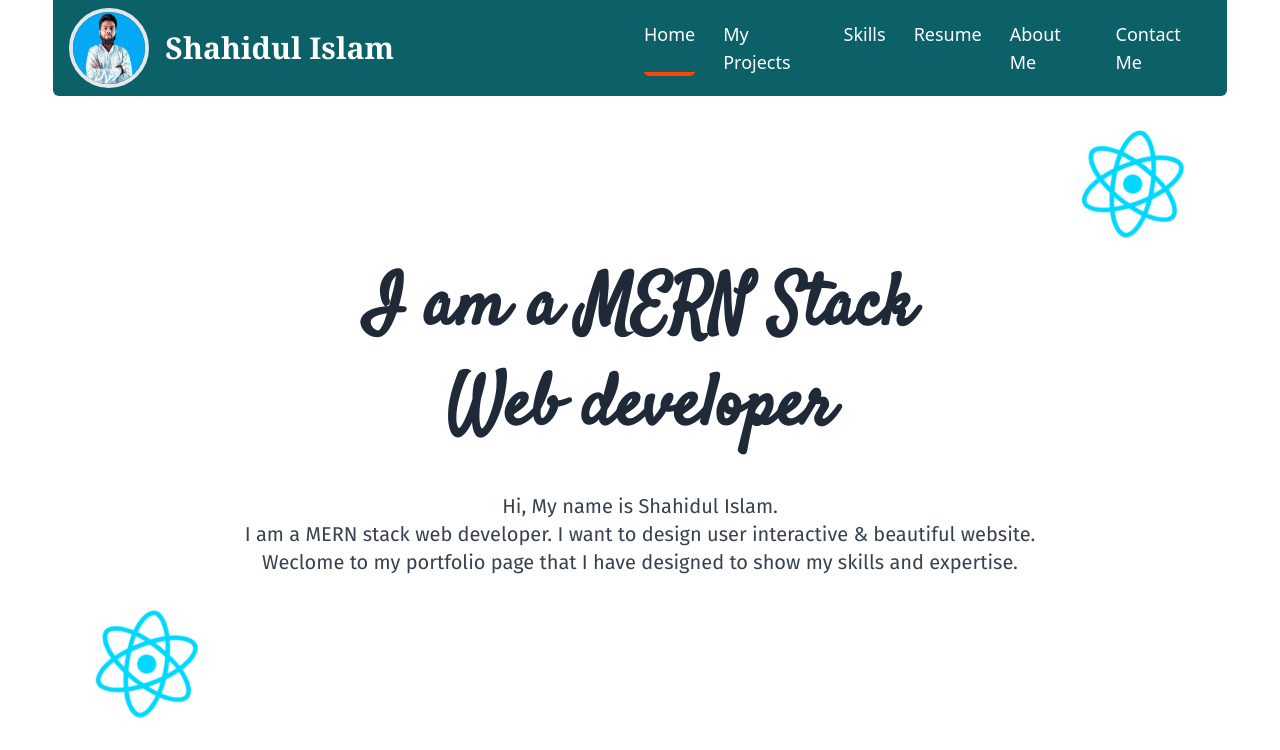
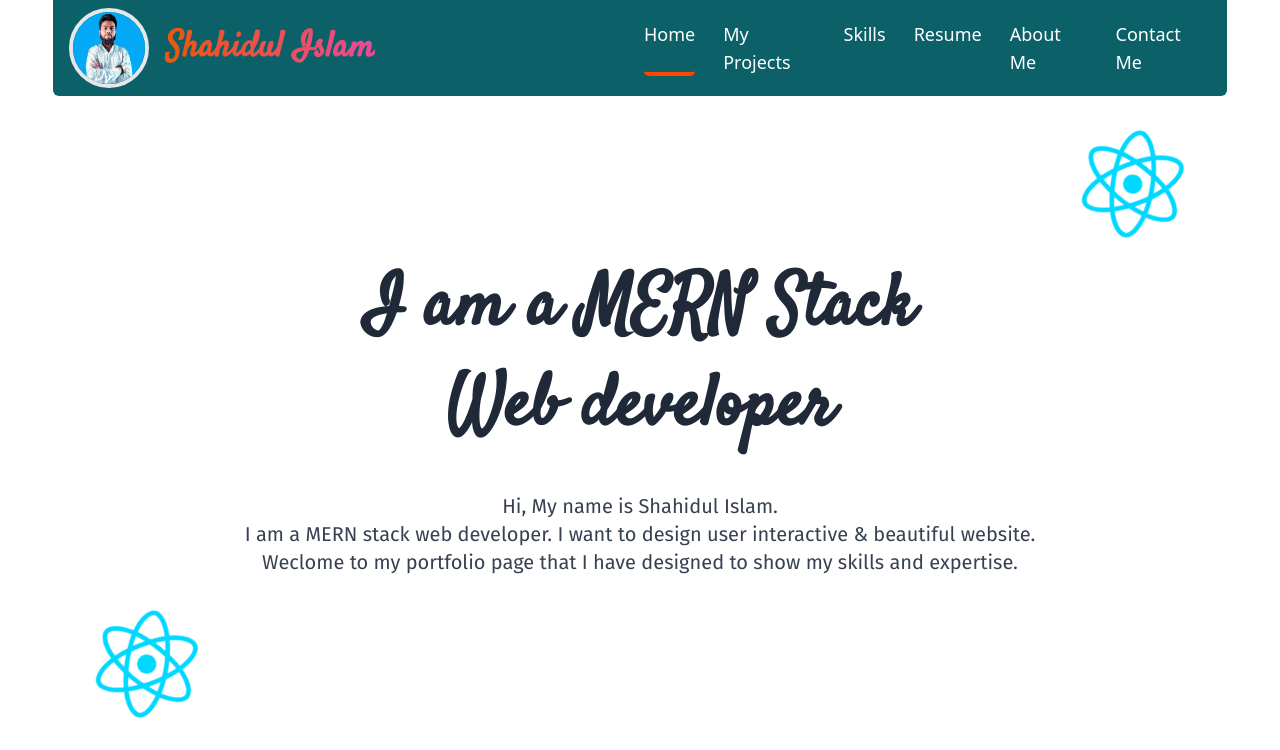
Before and after one commit to Shahidul-Islam-Jony/my-portfolio, a React (Vite) app: page / in a window 1280 px wide. Shown: the top 750 px of the page. Built offline with nearby package versions, Linux system fonts and the light colour scheme.

Commit message:
text gradient color added

```diff
--- a/src/components/Navbar/Navbar.jsx
+++ b/src/components/Navbar/Navbar.jsx
@@ -31,7 +31,7 @@ const Navbar = () => {
                     </div>
                     <div className="flex w-full items-center">
                         <img src={logo} className="w-14 h-14 border-4 md:w-20 md:h-20 rounded-full" alt="" />
-                        <p className="text-white text-2xl md:text-3xl font-serif font-bold ml-4  w-full">Shahidul Islam</p>
+                        <p className=" text-2xl md:text-4xl satisfyFont font-bold ml-4 bg-gradient-to-r from-orange-600 to-pink-500 text-transparent bg-clip-text">Shahidul Islam</p>
                     </div>
                 </div>
                 <div className="navbar-end hidden lg:flex">
```
